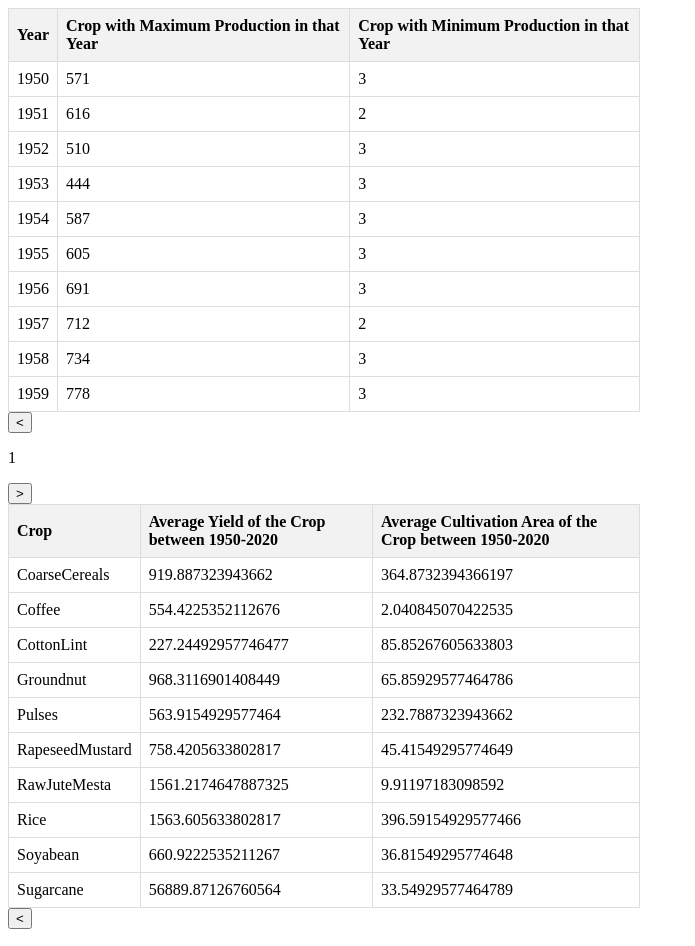
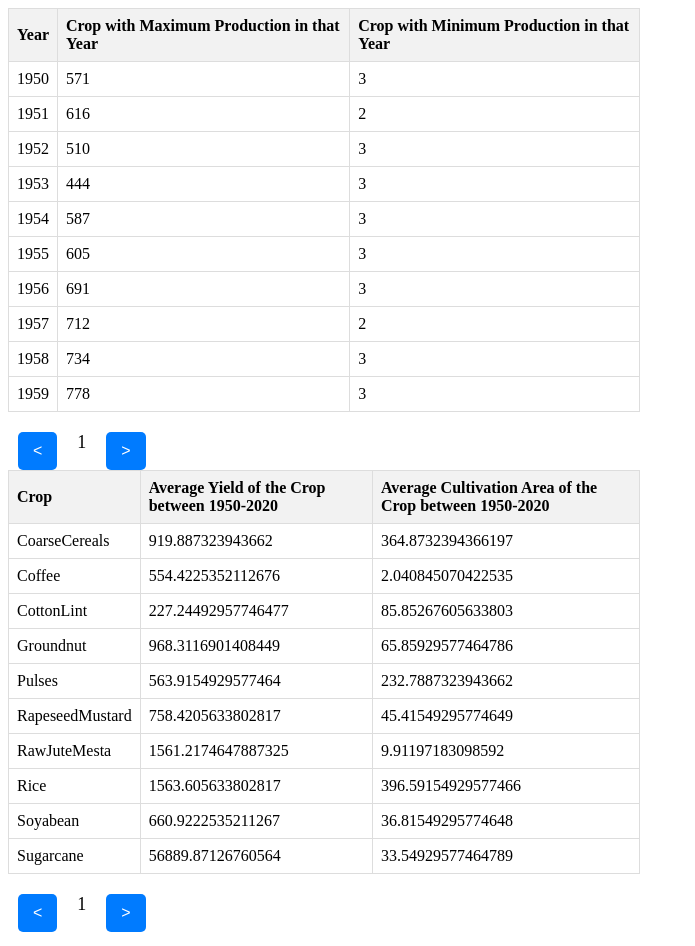
Before and after one commit to Digvijaysingh0707/Manufac_Assignment, a React (Create React App) app: page / in a window 1280 px wide. Shown: the top 946 px of the page, without its empty margins (0-695 px from the left). Built offline with nearby package versions, Linux system fonts and the light colour scheme.

Commit message:
Added custom pagination

```diff
--- a/src/components/AverageData.js
+++ b/src/components/AverageData.js
@@ -2,6 +2,7 @@ import { useEffect, useState } from "react";
 import { agriData } from "../constants/agriData";
 import Listing from "./Listing";
 import { Average_Coloumn } from "../constants/constants";
+import CustomPagination from "./CustomPagination";
 
 const AverageData = () => {
   const [listingData, setListingData] = useState([]);
@@ -40,39 +41,22 @@ const AverageData = () => {
     }));
   };
 
-  const handlePaginatedData = () => {
-    let dataCopy = listingData;
-    let currPageData = dataCopy.slice(
-      pageNo * itemPerPage,
-      (pageNo + 1) * itemPerPage
-    );
-    setPaginatedData(currPageData);
-  };
-
-  const handlePreviousPage = () => {
-    setPagination((page) => page - 1);
-  };
-
-  const handleNextPage = () => {
-    setPagination((page) => page + 1);
-  };
-
   useEffect(() => {
     const data = processData(agriData);
     setListingData(data);
     setPaginatedData(data?.slice(0, 10));
   }, []);
 
-  useEffect(() => {
-    if (listingData?.length > 0) handlePaginatedData();
-  }, [pageNo]);
-
   return (
     <>
       <Listing coloumns={Average_Coloumn} listingData={paginatedData} />
-      <button onClick={handlePreviousPage}>{"<"}</button>
-      <p>{pageNo + 1}</p>
-      <button onClick={handleNextPage}>{">"}</button>
+      <CustomPagination
+        pageNo={pageNo}
+        setPagination={setPagination}
+        itemPerPage={itemPerPage}
+        listingData={listingData}
+        setPaginatedData={setPaginatedData}
+      />
     </>
   );
 };
--- /dev/null
+++ b/src/components/CustomPagination.js
@@ -0,0 +1,48 @@
+import { useEffect } from "react";
+
+const CustomPagination = ({
+  pageNo,
+  setPagination,
+  itemPerPage,
+  listingData,
+  setPaginatedData,
+}) => {
+  const handlePaginatedData = (data) => {
+    let currPageData = data?.slice(
+      pageNo * itemPerPage,
+      (pageNo + 1) * itemPerPage
+    );
+    setPaginatedData(currPageData);
+  };
+
+  const handlePreviousPage = () => {
+    setPagination(pageNo - 1);
+  };
+
+  const handleNextPage = () => {
+    setPagination(pageNo + 1);
+  };
+
+  useEffect(() => {
+    if (listingData?.length > 0) handlePaginatedData(listingData);
+  }, [pageNo]);
+
+  console.log(pageNo, "PAGENO");
+
+  return (
+    <div className="pagination">
+      <button
+        className="pagination-button"
+        onClick={handlePreviousPage}
+      >
+        {"<"}
+      </button>
+      <p className="pagination-number">{pageNo + 1}</p>
+      <button className="pagination-button" onClick={handleNextPage}>
+        {">"}
+      </button>
+    </div>
+  );
+};
+
+export default CustomPagination;
--- a/src/components/YearlyData.js
+++ b/src/components/YearlyData.js
@@ -2,6 +2,7 @@ import { useEffect, useState } from "react";
 import { agriData } from "../constants/agriData";
 import Listing from "./Listing";
 import { Yearly_Coloumn } from "../constants/constants";
+import CustomPagination from "./CustomPagination";
 
 const YearlyData = () => {
   const [listingData, setListingData] = useState([]);
@@ -45,22 +46,14 @@ const YearlyData = () => {
     return Object.values(result);
   };
 
-  const handlePaginatedData = () => {
-    let dataCopy = listingData;
-    let currPageData = dataCopy.slice(
-      pageNo * itemPerPage,
-      (pageNo + 1) * itemPerPage
-    );
-    setPaginatedData(currPageData);
-  };
-
-  const handlePreviousPage = () => {
-    setPagination((page) => page - 1);
-  };
-
-  const handleNextPage = () => {
-    setPagination((page) => page + 1);
-  };
+  // const handlePaginatedData = () => {
+  //   let dataCopy = listingData;
+  //   let currPageData = dataCopy.slice(
+  //     pageNo * itemPerPage,
+  //     (pageNo + 1) * itemPerPage
+  //   );
+  //   setPaginatedData(currPageData);
+  // };
 
   useEffect(() => {
     const data = processData(agriData);
@@ -68,16 +61,29 @@ const YearlyData = () => {
     setPaginatedData(data?.slice(0, 10));
   }, []);
 
-  useEffect(() => {
-    if (listingData?.length > 0) handlePaginatedData();
-  }, [pageNo]);
+  // useEffect(() => {
+  //   if (listingData?.length > 0) handlePaginatedData();
+  // }, [pageNo]);
 
   return (
     <>
       <Listing coloumns={Yearly_Coloumn} listingData={paginatedData} />
-      <button onClick={handlePreviousPage}>{"<"}</button>
-      <p>{pageNo + 1}</p>
-      <button onClick={handleNextPage}>{">"}</button>
+      {/* <div className="pagination">
+        <button className="pagination-button" onClick={handlePreviousPage}>
+          {"<"}
+        </button>
+        <p className="pagination-number">{pageNo + 1}</p>
+        <button className="pagination-button" onClick={handleNextPage}>
+          {">"}
+        </button>
+      </div> */}
+      <CustomPagination
+        pageNo={pageNo}
+        setPagination={setPagination}
+        itemPerPage={itemPerPage}
+        listingData={listingData}
+        setPaginatedData={setPaginatedData}
+      />
     </>
   );
 };
```
